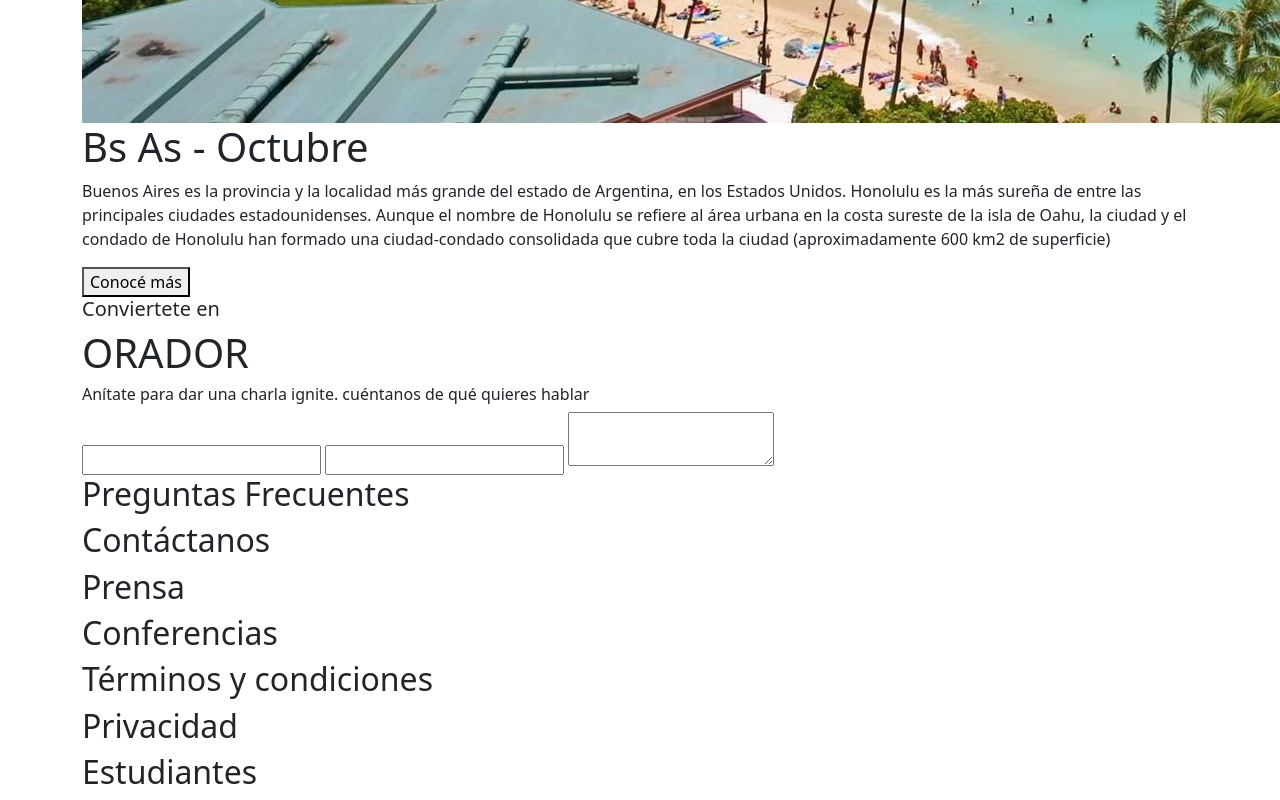
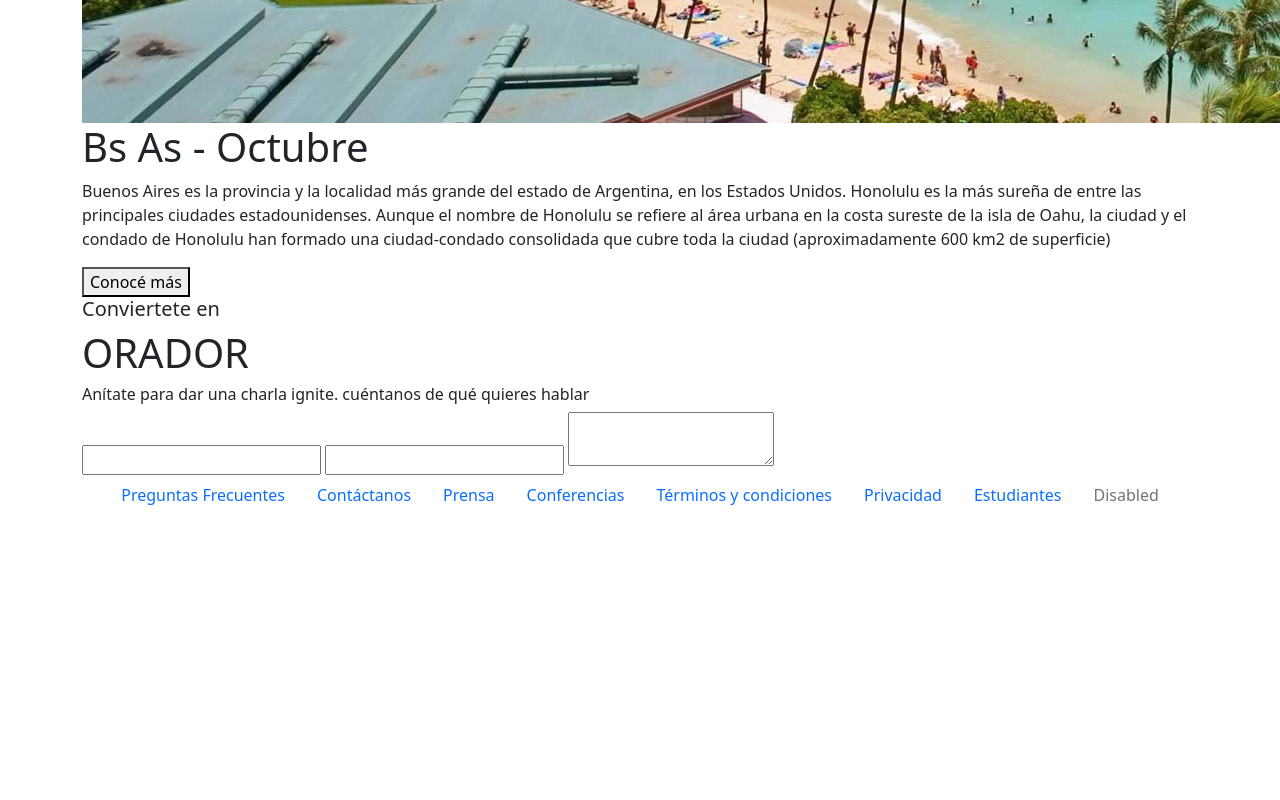
Before and after one commit to Espuesta/cac-integrador-front-2022c1, a plain HTML site: page index.html in a window 1280 px wide. Shown: the part 3402-4202 px from the top of the page. After the commit the page ends 3917 px from the top, so only its background shows below. Drawn offline with nearby package versions, Linux system fonts and the light colour scheme; files that its build step writes are made by us from their sources; files whose address does not match are found by name.

Commit message:
footer 1

```diff
--- a/index.html
+++ b/index.html
@@ -108,14 +108,33 @@
 </form>
 
 <footer>
-    <div class="container">
-        <h2> Preguntas Frecuentes </h2>
-        <h2> Contáctanos </h2>
-        <h2> Prensa </h2>
-        <h2> Conferencias </h2>
-        <h2> Términos y condiciones </h2>
-        <h2> Privacidad</h2>
-        <h2> Estudiantes </h2>
+    <div class="container-fluid">
+        <ul class="nav justify-content-center">
+            <li class="nav-item">
+              <a class="nav-link" href="#">Preguntas Frecuentes</a>
+            </li>
+            <li class="nav-item">
+              <a class="nav-link" href="#">Contáctanos</a>
+            </li>
+            <li class="nav-item">
+              <a class="nav-link" href="#">Prensa</a>
+            </li>
+            <li class="nav-item">
+                <a class="nav-link" href="#">Conferencias</a>
+              </li>
+              <li class="nav-item">
+                <a class="nav-link" href="#">Términos y condiciones</a>
+              </li>
+              <li class="nav-item">
+                <a class="nav-link" href="#">Privacidad</a>
+              </li>
+              <li class="nav-item">
+                <a class="nav-link" href="#">Estudiantes</a>
+              </li>
+            <li class="nav-item">
+              <a class="nav-link disabled" href="#">Disabled</a>
+            </li>
+          </ul>
     </div>
 </footer>
 <script src="https://cdn.jsdelivr.net/npm/bootstrap@5.1.3/dist/js/bootstrap.bundle.min.js"></script>
```
